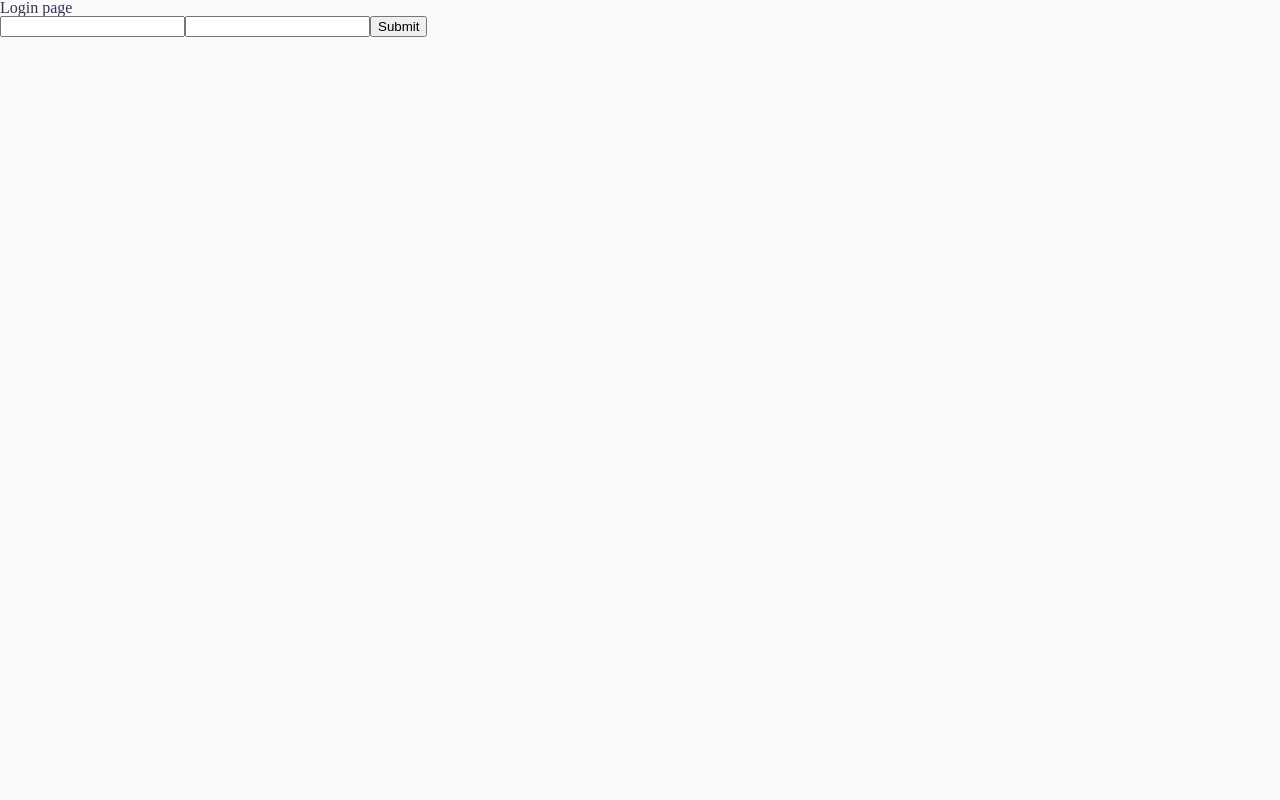
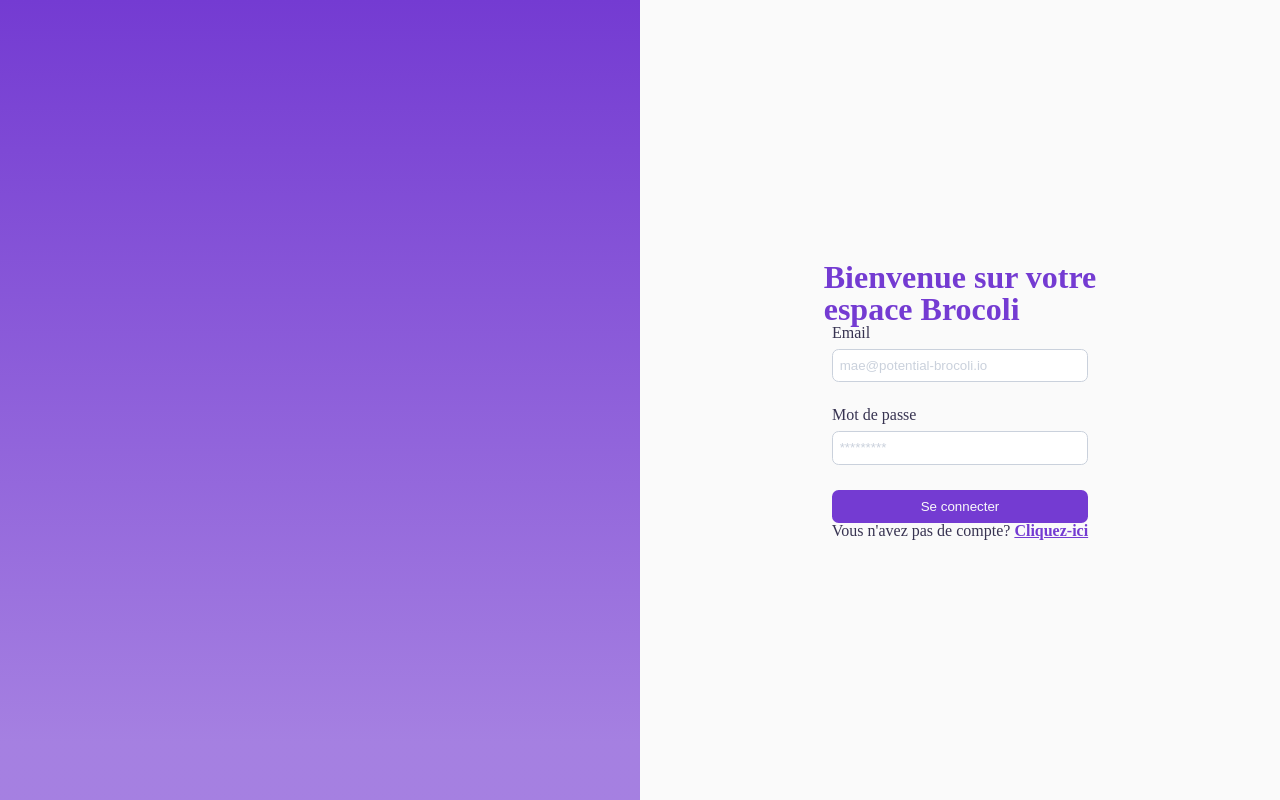
Before and after one commit to MaeWolff/potential-brocoli, a React (Create React App) app: page /login in a window 1280 px wide. Built offline with nearby package versions, Linux system fonts and the light colour scheme.

Commit message:
feat: add style on login page and add field component

```diff
--- /dev/null
+++ b/src/components/forms/InputField.tsx
@@ -0,0 +1,66 @@
+import styled from "styled-components";
+import { Field, FormikErrors, FormikTouched } from "formik";
+
+const InputWrapper = styled.div`
+  width: 100%;
+  display: grid;
+  grid-gap: 0.5em;
+  grid-template-areas: "Label" "Input" "ErrorMessage";
+`;
+
+const LabelStyled = styled.label`
+  grid-area: Label;
+`;
+
+const InputStyled = styled(Field)`
+  grid-area: Input;
+  border: 1px solid ${({ theme }) => theme.colors.grey};
+  border-radius: 0.5em;
+  min-height: 2.5em;
+  padding: 0.5em;
+
+  &::placeholder {
+    color: ${({ theme }) => theme.colors.grey};
+  }
+
+  &:focus {
+    border-radius: 8px;
+    outline-color: ${({ theme }) => theme.colors.primary};
+  }
+`;
+
+const ErrorMessage = styled.p`
+  // NOTE: to prevent layout glitches when no errors
+  min-height: 1.45em;
+  grid-area: ErrorMessage;
+  color: red;
+  font-size: 0.75rem;
+`;
+
+type Props = {
+  label?: string;
+  name: string;
+  type: string;
+  placeholder?: string;
+  touched?: boolean | FormikTouched<unknown> | FormikTouched<unknown>[];
+  error?: string | string[] | FormikErrors<unknown> | FormikErrors<unknown>[];
+};
+
+export default function InputField({
+  label,
+  name,
+  type,
+  placeholder,
+  touched,
+  error,
+}: Props) {
+  return (
+    <InputWrapper>
+      {label && <LabelStyled htmlFor={name}>{label}</LabelStyled>}
+
+      <InputStyled name={name} type={type} placeholder={placeholder} />
+
+      <ErrorMessage>{touched && error}</ErrorMessage>
+    </InputWrapper>
+  );
+}
--- /dev/null
+++ b/src/components/index.ts
@@ -0,0 +1 @@
+export { default as InputField } from "./forms/InputField";
--- a/src/pages/LoginPage.tsx
+++ b/src/pages/LoginPage.tsx
@@ -1,6 +1,58 @@
-import React from "react";
-import { Formik, Form, Field } from "formik";
+import { Formik, Form } from "formik";
 import { LoginValidationSchema } from "../components/forms/validationSchemas/loginValidationSchema";
+import { InputField } from "../components/index";
+import styled from "styled-components";
+
+const Container = styled.div`
+  display: grid;
+  grid-template-columns: repeat(2, 1fr);
+  min-height: 100vh;
+`;
+
+const DescriptionContainer = styled.div`
+  // TODO: set colors on theme
+  background: linear-gradient(
+    180deg,
+    #743bd2 0%,
+    rgba(117, 59, 211, 0.64) 92.71%
+  );
+`;
+
+const FormContainer = styled.div`
+  display: flex;
+  width: 100%;
+  align-items: center;
+  flex-direction: column;
+  justify-content: center;
+
+  h1 {
+    font-size: 2rem;
+    font-weight: 600;
+    color: ${({ theme }) => theme.colors.primary};
+  }
+
+  button {
+    width: 100%;
+    height: 2.5em;
+    background-color: ${({ theme }) => theme.colors.primary};
+    color: ${({ theme }) => theme.colors.white};
+    border: 0;
+    border-radius: 0.5em;
+  }
+
+  Form {
+    min-width: 16em;
+  }
+`;
+
+const NoAccount = styled.p`
+  span {
+    font-weight: 600;
+    color: ${({ theme }) => theme.colors.primary};
+    cursor: pointer;
+    text-decoration: underline;
+  }
+`;
 
 export default function LoginPage() {
   function handleSubmit() {
@@ -8,8 +60,14 @@
   }
 
   return (
-    <div>
-      <h1>Login page</h1>
+    <Container>
+      <DescriptionContainer />
+
+      <FormContainer>
+        <h1>
+          Bienvenue sur votre <br />
+          espace Brocoli
+        </h1>
 
         <Formik
           initialValues={{
@@ -21,23 +79,33 @@
         >
           {({ errors, touched }) => (
             <Form>
-            <>
-              <Field name="email" type="email" />
+              <InputField
+                type="email"
+                placeholder="mae@potential-brocoli.io"
+                name="email"
+                label="Email"
+                touched={touched.email}
+                error={errors.email}
+              />
 
-              {errors.email && touched.email ? <div>{errors.email}</div> : null}
-            </>
+              <InputField
+                type="password"
+                name="password"
+                placeholder="*********"
+                label="Mot de passe"
+                touched={touched.password}
+                error={errors.password}
+              />
 
-            <>
-              <Field name="password" type="password" />
-
-              {errors.password && touched.password ? (
-                <div>{errors.password}</div>
-              ) : null}
-            </>
-            <button type="submit">Submit</button>
+              <button type="submit">Se connecter</button>
             </Form>
           )}
         </Formik>
-    </div>
+
+        <NoAccount>
+          Vous n'avez pas de compte? <span>Cliquez-ici</span>
+        </NoAccount>
+      </FormContainer>
+    </Container>
   );
 }
--- a/src/theme/index.d.ts
+++ b/src/theme/index.d.ts
@@ -6,6 +6,7 @@
       primary: string;
       white: string;
       black: string;
+      grey: string;
     };
   }
 }
--- a/src/theme/theme.ts
+++ b/src/theme/theme.ts
@@ -5,6 +5,7 @@
     primary: "#743BD2",
     black: "#373351",
     white: "#FAFAFA",
+    grey: "#CAD1DC",
   },
 };
 
```
Lines whose indentation alone changed are shown as unchanged.
